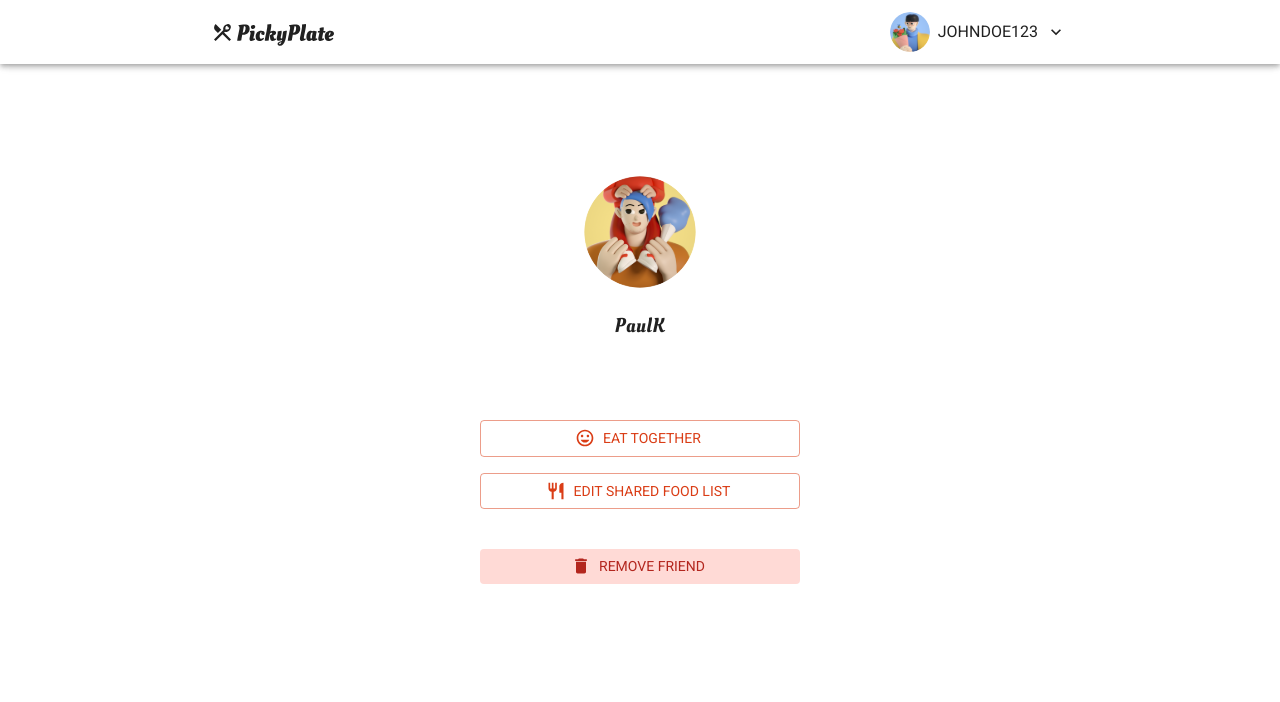
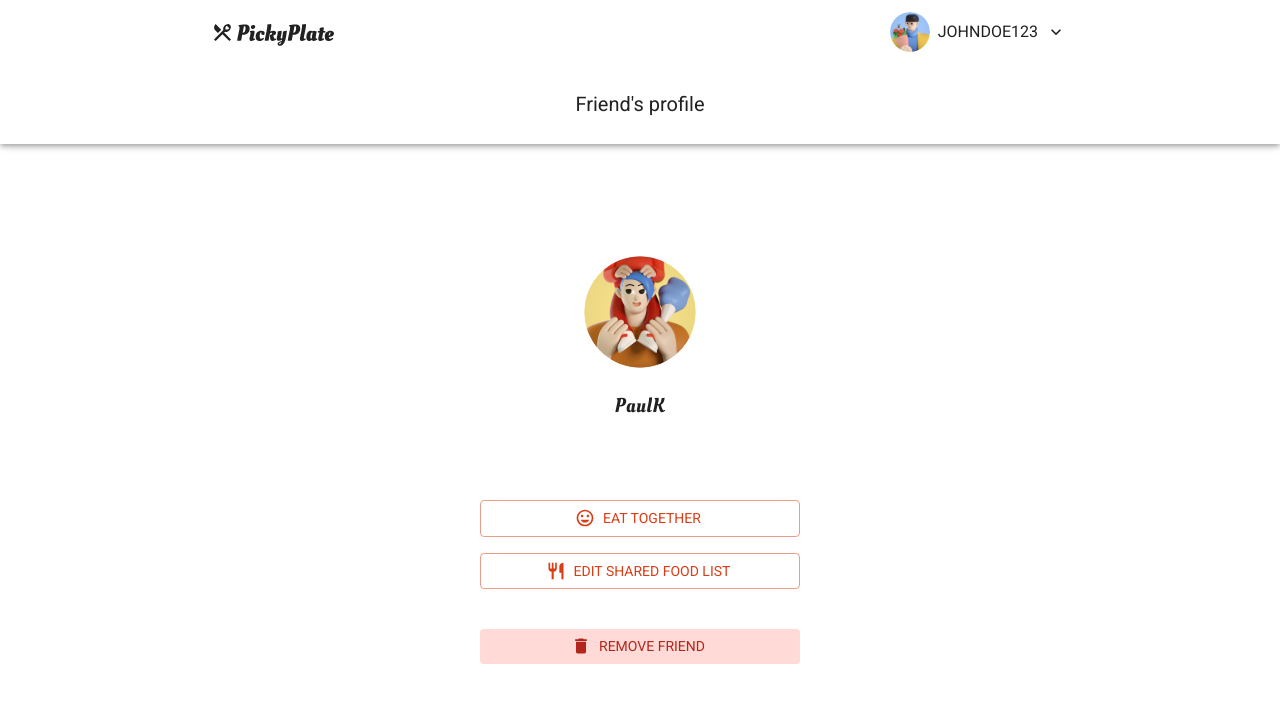
Before and after one commit to emilielydiat/pickyplate, a React (Vite) app: page /friend/user_10 in a window 1280 px wide. Shown: the top 702 px of the page. Built offline with nearby package versions, Linux system fonts and the light colour scheme; no server answers.

Commit message:
feat(friend-profile): add page title to FriendProfile page

```diff
--- a/src/pages/FriendProfile.tsx
+++ b/src/pages/FriendProfile.tsx
@@ -22,7 +22,8 @@ type DialogConfig = {
 export function FriendProfile() {
   const { setPageTitle } = usePageTitleContext();
   useEffect(() => {
-    setPageTitle(null);
+    setPageTitle("Friend's profile");
+    return () => setPageTitle(null);
   }, [setPageTitle]);
 
   const navigate = useNavigate();
```
